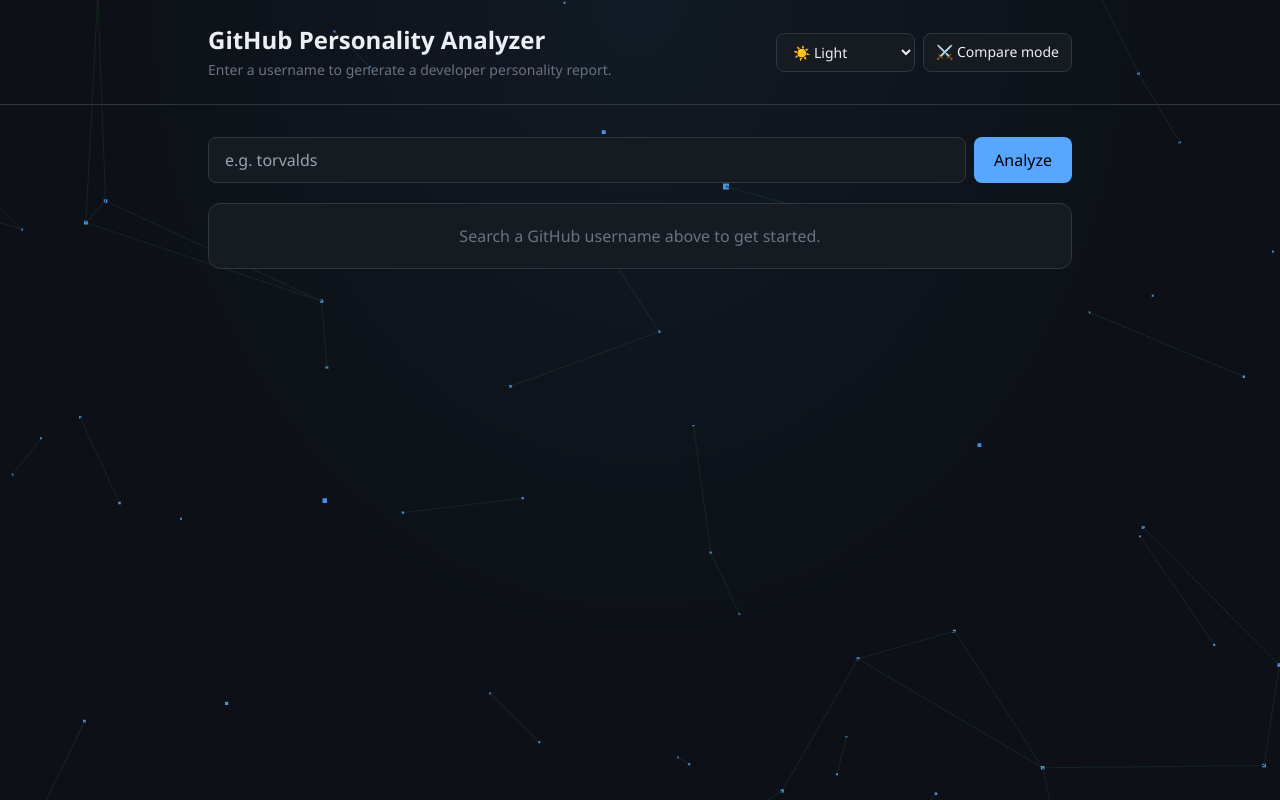
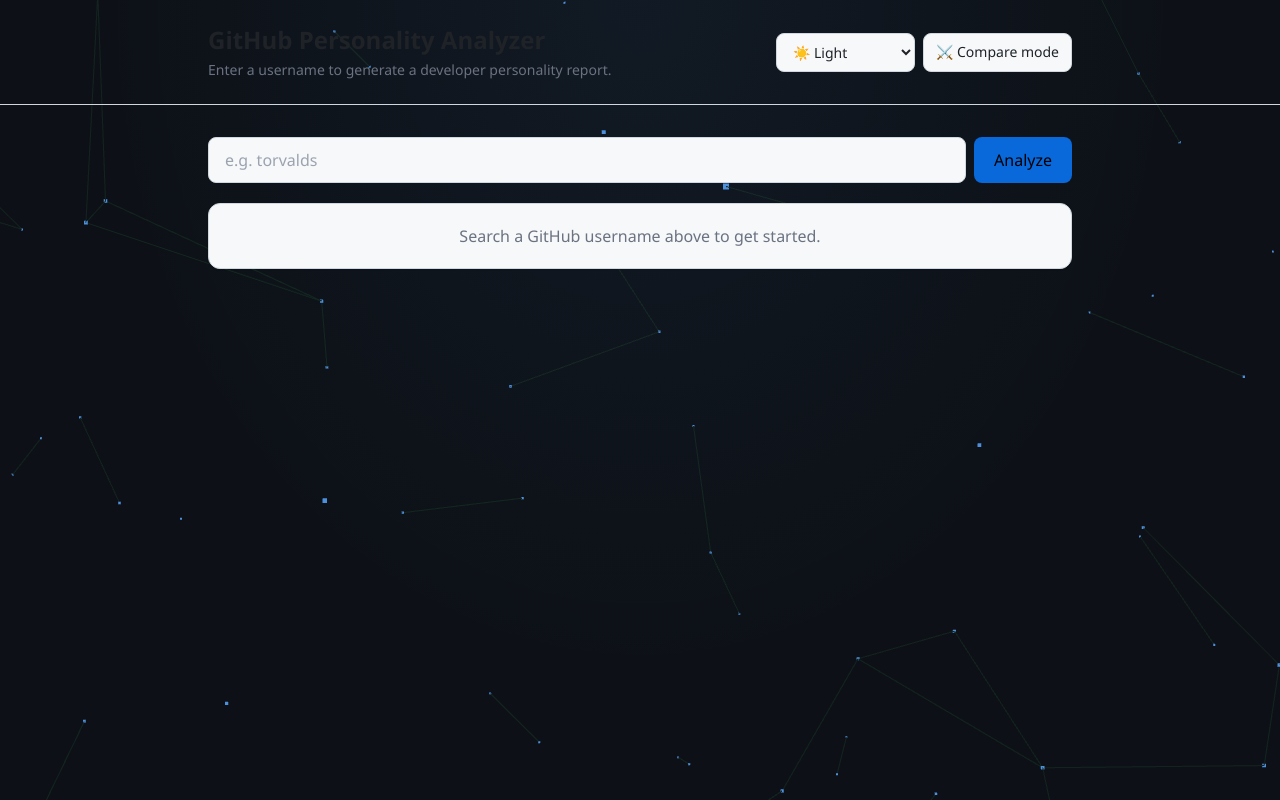
Before and after one commit to PrahladWebDev/github-analyzer, a React (Vite) app in the folder frontend/: page / in a window 1280 px wide. Built offline with nearby package versions, Linux system fonts and the light colour scheme.

Commit message:
Add multiple themes with corresponding color variables

```diff
--- a/frontend/src/index.css
+++ b/frontend/src/index.css
@@ -11,13 +11,49 @@
   --color-ink: 236 239 244;
 }
 
-html.light {
+html[data-theme='light'] {
   --color-base: 255 255 255;
   --color-panel: 246 248 250;
   --color-border: 208 215 222;
   --color-accent: 9 105 218;
   --color-accent2: 26 127 55;
   --color-ink: 31 35 40;
+}
+
+html[data-theme='dracula'] {
+  --color-base: 40 42 54;
+  --color-panel: 52 55 70;
+  --color-border: 68 71 90;
+  --color-accent: 189 147 249;
+  --color-accent2: 80 250 123;
+  --color-ink: 248 248 242;
+}
+
+html[data-theme='nord'] {
+  --color-base: 46 52 64;
+  --color-panel: 59 66 82;
+  --color-border: 76 86 106;
+  --color-accent: 136 192 208;
+  --color-accent2: 163 190 140;
+  --color-ink: 236 239 244;
+}
+
+html[data-theme='synthwave'] {
+  --color-base: 36 27 47;
+  --color-panel: 45 36 64;
+  --color-border: 77 59 99;
+  --color-accent: 255 126 219;
+  --color-accent2: 54 249 246;
+  --color-ink: 244 238 232;
+}
+
+html[data-theme='forest'] {
+  --color-base: 27 43 31;
+  --color-panel: 34 56 40;
+  --color-border: 52 80 58;
+  --color-accent: 127 191 127;
+  --color-accent2: 217 164 65;
+  --color-ink: 232 240 230;
 }
 
 body {
```
